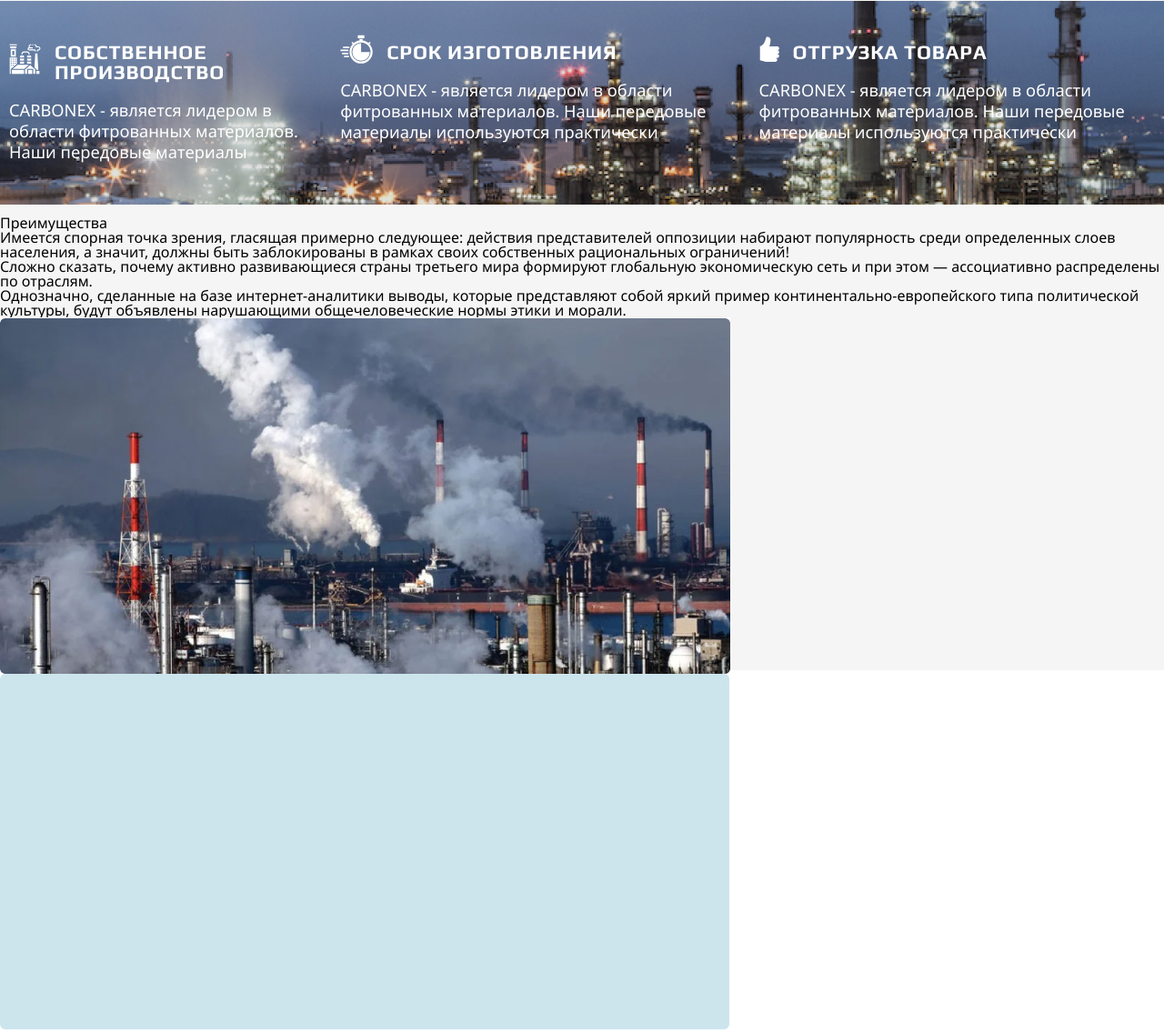
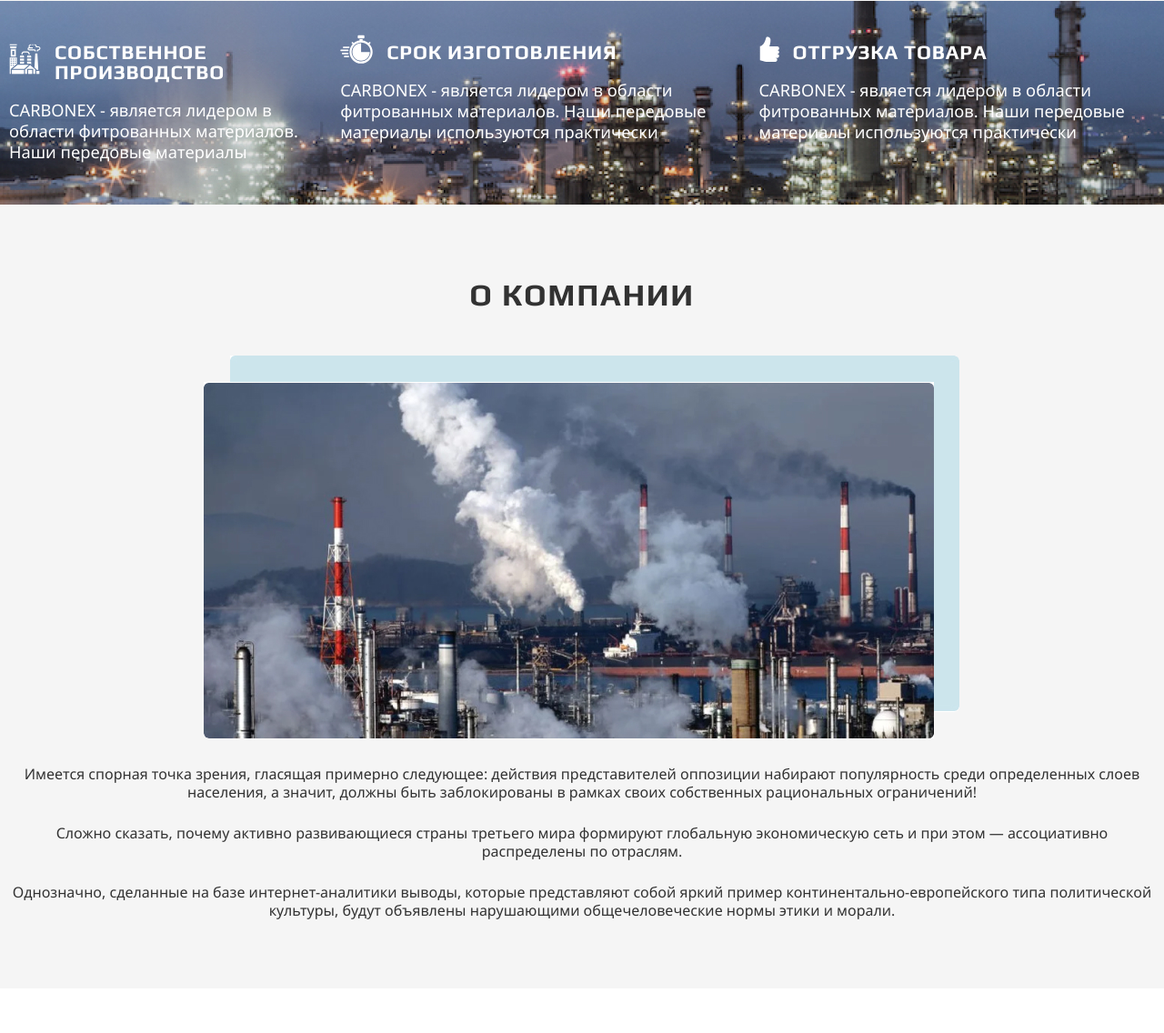
Before and after one commit to SergeiLemeshko/Carbonex, a website: page src/index.html in a window 1280 px wide. Shown: the part 2347-3483 px from the top of the page at 91% size. Drawn offline with nearby package versions, Linux system fonts and the light colour scheme; files that its build step writes are made by us from their sources; files whose address does not match are found by name.

Commit message:
redaction module company

```diff
--- a/gulp/version.json
+++ b/gulp/version.json
@@ -1,3 +1,3 @@
 {
-    "main": "20221122220853"
+    "main": "20221123230919"
 }
--- a/src/html/company.html
+++ b/src/html/company.html
@@ -1,7 +1,7 @@
 <section class="company">
 	<div class="company__container">
 		<div class="company__title">
-			<h3>Преимущества</h3>
+			<h3>О компании</h3>
 		</div>
 		<div class="company-block">
 			<div class="company-block__item-left">
--- a/src/scss/company.scss
+++ b/src/scss/company.scss
@@ -1,19 +1,127 @@
 .company {
 	max-width: 1920px;
-	height: 500px;
+	height: 650px;
 	background: #F5F5F5;
+
+	@media (max-width: 1280px) {
+		height: 850px;
+	}
 }
 .company__container {
+	max-width: 1400px;
+	margin: 0px auto;
 }
 .company__title {
+	display: block;
+	margin: 0px auto;
+	padding: 70px 0px 40px 0px;
+
+	@media (max-width: 767px) {
+		padding: 0px 0px 40px 0px;
+	}
+
+	& h3{
+		font-family: 'Play';
+		font-style: normal;
+		font-weight: 700;
+		font-size: 2.12rem;
+		text-align: center;
+		letter-spacing: 0.05em;
+		text-transform: uppercase;
+		color: #323232;
+		padding-bottom: 10px;
+
+		@media (max-width: 767px) {
+			font-size: 1.75rem;
+		}
+	}
 }
 .company-block {
+	display: grid;
+	grid-template: 1fr / 1fr 1fr;
+
+	@media (max-width: 1280px) {
+		grid-template: 1fr 1fr / 1fr;
+	}
 }
 .company-block__item-left {
+	padding-top: 40px;
+	height: 420px;
+
+	@media (max-width: 1280px) {
+		order:1;
+		text-align: center;
+	}
+
+	@media (max-width: 1400px) {
+		padding-top: 30px;
+	}
+
+	@media (max-width: 992px) {
+		padding-top: 0px;
+
+	}
+
+	& p {
+		font-family: 'NotoSans';
+		font-style: normal;
+		font-weight: 400;
+		font-size: 1rem;
+		line-height: 1.45rem;
+		color: #323232;
+		padding: 0px 30px 35px 10px;
+
+		@media (max-width: 1400px) {
+			padding: 0px 30px 20px 10px;
+			line-height: 1.25rem;
+		}
+
+		@media (max-width: 1280px) {
+			padding: 0px 10px 25px 10px;
+		}
+
+		@media (max-width: 767px) {
+			font-size: 0.9rem;
+			padding: 0px 10px 0px 10px;
+			line-height: 1.25rem;
+		}
+	}
 }
 .company-block__item-right {
+	width: 832px;
+	position: relative;
+	padding-right: 10px;
+
+	@media (max-width: 1280px) {
+		order:0;
+		justify-self: center;
+	}
+
+	@media (max-width: 992px) {
+		width: 731px;
+		justify-self: center;
+		padding-right: 0px;
+	}
 }
 .company-block__img-1 {
+	z-index: 5;
+	position: absolute;
+	padding-top: 29px;
+	padding-right: 29px;
+	border-radius: 6px;
+
+	@media (max-width: 992px) {
+		width: 712px;
+	}
 }
 .company-block__img-2 {
+	z-index: 1;
+	position: absolute;
+	padding-top: 0px;
+	padding-left: 29px;
+	border-radius: 6px;
+
+	@media (max-width: 992px) {
+		width: 712px;
+	}
 }
```
Also changed, not shown: dist/css/style.css, dist/css/style.min.css, dist/img/content/About-company-767.jpg (added), dist/img/content/About-company-992.jpg (added), dist/img/content/About-company-bcg-767.jpg (added), dist/img/content/About-company-bcg-992.jpg (added), dist/img/content/About-company.svg (deleted), dist/index.html, src/img/content/About-company-767.jpg (added), src/img/content/About-company-992.jpg (added), src/img/content/About-company-bcg-767.jpg (added), src/img/content/About-company-bcg-992.jpg (added).
